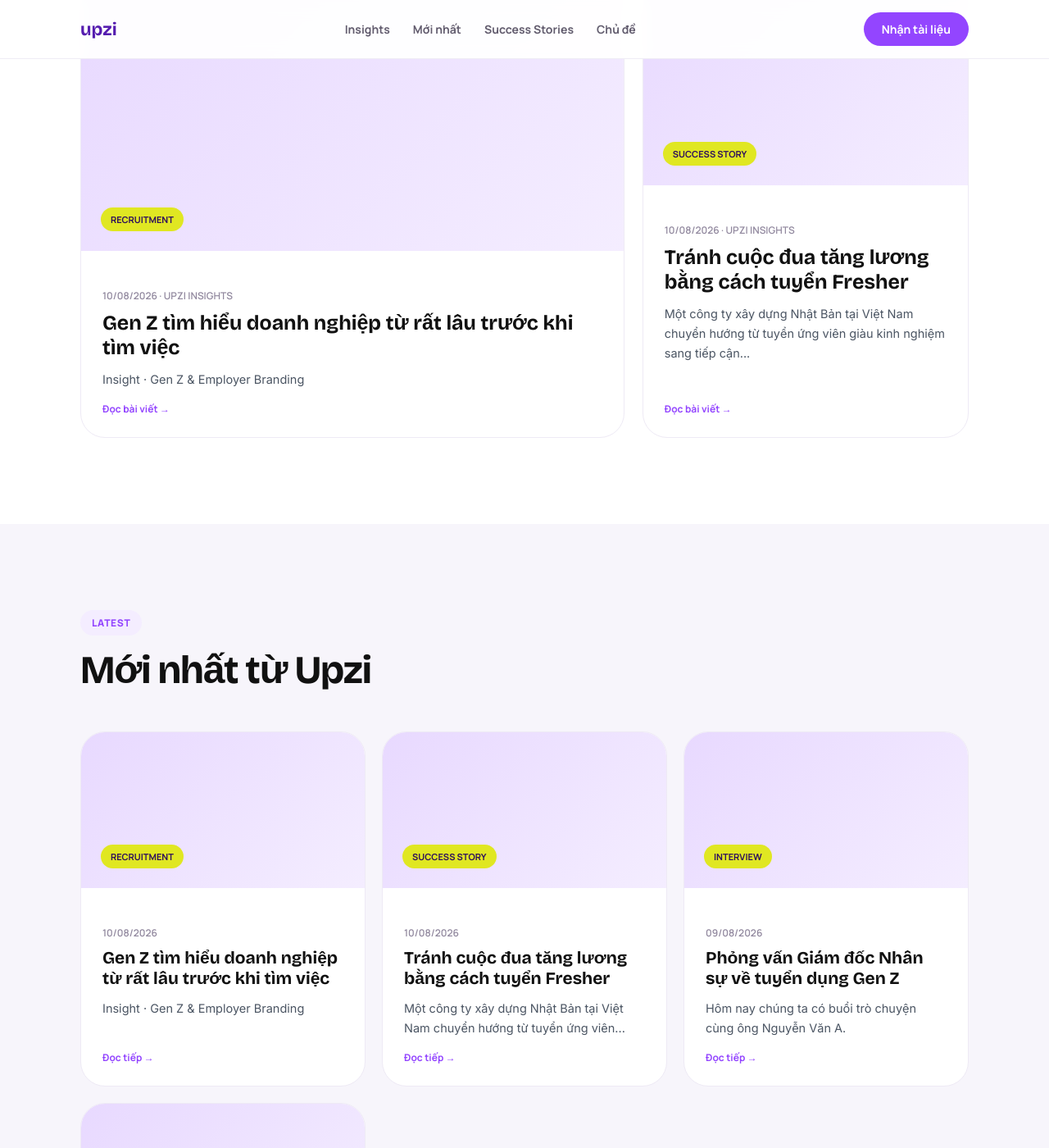
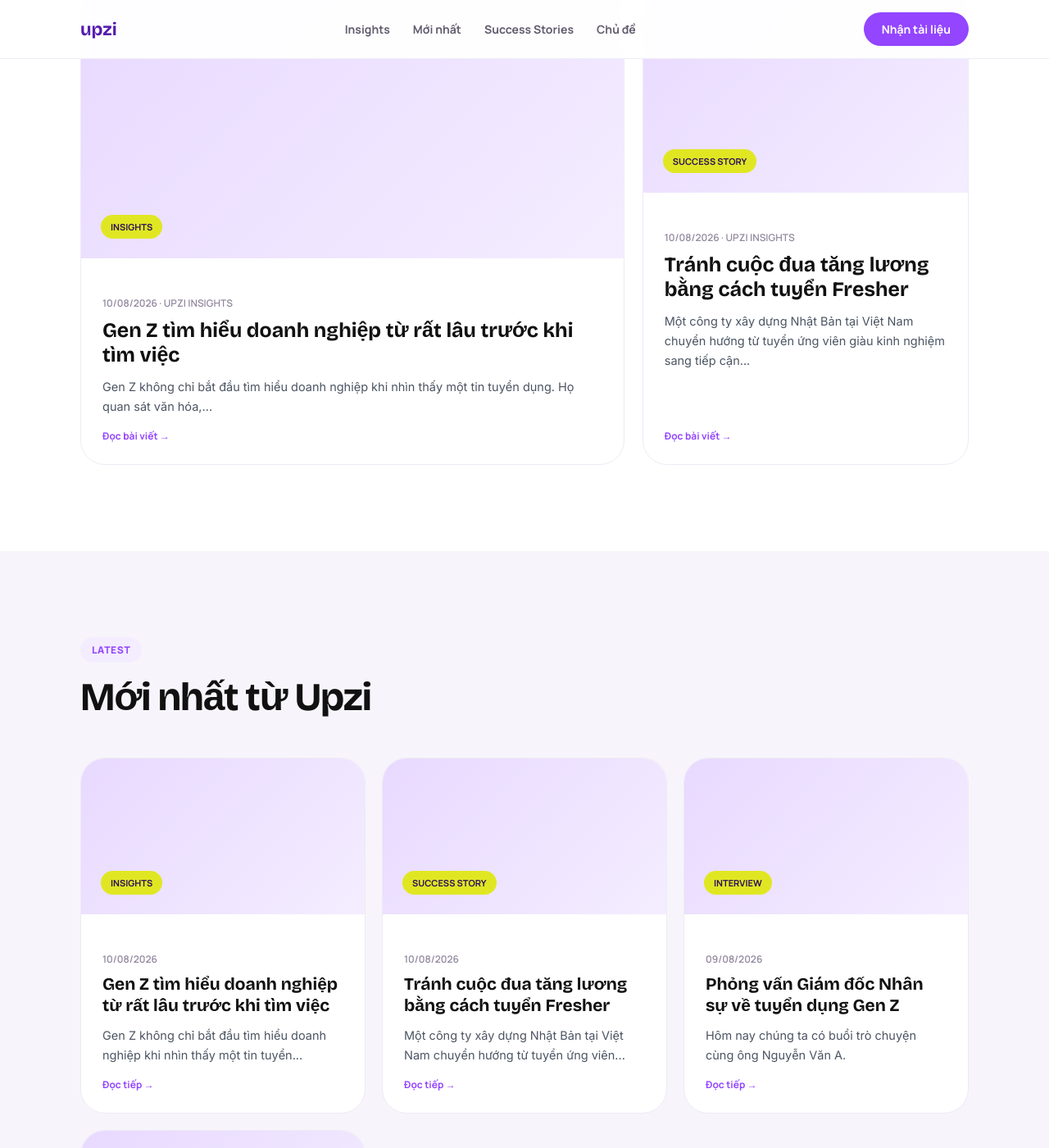
Before and after one commit to upzi-vn/staging, a Jekyll site: the page built from dung.html, in a window 1280 px wide and 1400 px high, scrolled down 936 px. Shown: the whole window at 82% size. Built offline with Jekyll 4.4.1, drawn with Linux system fonts in a browser that asks for light colours; some of the changed text lies outside the part shown.

Commit message:
2026-08-10-bai-viet-dau-tien.md

```diff
--- a/_posts/2026-08-10-bai-viet-dau-tien.md
+++ b/_posts/2026-08-10-bai-viet-dau-tien.md
@@ -1,144 +1,124 @@
 ---
 layout: index
-title: Gen Z tìm hiểu doanh nghiệp từ rất lâu trước khi tìm việc
-category: RECRUITMENT
+
+title: "Gen Z tìm hiểu doanh nghiệp từ rất lâu trước khi tìm việc"
+
+category: "Insights"
+
+description: >
+  Gen Z không chỉ bắt đầu tìm hiểu doanh nghiệp khi nhìn thấy một tin tuyển dụng.
+  Họ quan sát văn hóa, môi trường làm việc và cơ hội phát triển từ trước khi quyết định ứng tuyển.
+
+source: "VnExpress"
+
 ---
 
-<div class="eyebrow">
-  Insight · Gen Z & Employer Branding
-</div>
+<div class="section-grid">
 
-<h1>
-  Gen Z tìm hiểu doanh nghiệp
-  <span>trước khi quyết định ứng tuyển</span>
-</h1>
+  <div>
 
-<p class="hero-lead">
-  Với Gen Z, một công việc không chỉ được đánh giá bằng mức lương.
-  Trước khi quyết định ứng tuyển, người trẻ đã quan tâm đến môi trường,
-  cơ hội phát triển và cách doanh nghiệp đối xử với nhân viên.
-</p>
-
-<div class="meta">
-  <span>Chủ đề: Gen Z</span>
-  <span>Employer Branding</span>
-  <span>Tuyển dụng</span>
-  <span>Thị trường: Việt Nam</span>
-</div>
-
-
-<div>
-
-  <div class="eyebrow-light">
-    Bối cảnh
-  </div>
-
-  <h2>
-    Với Gen Z, hành trình tìm việc
-    không bắt đầu từ tin tuyển dụng
-  </h2>
-
-  <p>
-    Trước khi quyết định gắn bó với một doanh nghiệp, người trẻ quan tâm
-    đến nhiều yếu tố như cơ hội học hỏi và phát triển, môi trường làm việc,
-    sự hỗ trợ từ cấp trên, tính linh hoạt và cách doanh nghiệp đối xử
-    với nhân viên.
-  </p>
-
-  <p>
-    Theo dữ liệu được Navigos dẫn trong bài viết của VnExpress, khoảng
-    <strong>60% nhân sự Gen Z ưu tiên cơ hội học hỏi và phát triển</strong>,
-    trong khi 59% đề cao mức lương cạnh tranh. Bên cạnh đó, 50% lựa chọn
-    môi trường làm việc thân thiện và 46% coi trọng sự hỗ trợ từ cấp trên.
-  </p>
-
-</div>
-
-
-<div class="challenge-card">
-
-  <h3>
-    Điều Gen Z thực sự quan tâm
-  </h3>
-
-  <ul>
-
-    <li>
-      <span class="check">✓</span>
-      <span>
-        Cơ hội học hỏi và phát triển nghề nghiệp.
-      </span>
-    </li>
-
-    <li>
-      <span class="check">✓</span>
-      <span>
-        Môi trường làm việc thân thiện và phù hợp.
-      </span>
-    </li>
-
-    <li>
-      <span class="check">✓</span>
-      <span>
-        Sự hỗ trợ từ cấp trên và trải nghiệm làm việc.
-      </span>
-    </li>
-
-  </ul>
-
-</div>
-
-
-<div>
-
-  <div class="eyebrow">
-    Một thay đổi quan trọng
-  </div>
-
-  <h2>
-    Ứng viên không chỉ hỏi
-    <span class="accent">“Công ty đang tuyển gì?”</span>
-  </h2>
-
-  <p>
-    Họ còn quan tâm đến một câu hỏi khác:
-    <strong>“Nếu làm việc ở đây, mình sẽ nhận được gì và môi trường này
-    có phù hợp với mình không?”</strong>
-  </p>
-
-  <p>
-    Điều đó có nghĩa là doanh nghiệp có thể đã được ứng viên đánh giá
-    trước cả khi ứng viên thực sự nhìn thấy hoặc quan tâm đến một tin
-    tuyển dụng cụ thể.
-  </p>
-
-</div>
-
-
-<div class="stat-box">
-
-  <div class="stat">
-
-    <div class="num">
-      60%
+    <div class="eyebrow-light">
+      Insight
     </div>
 
+    <h2>
+      Gen Z tìm hiểu doanh nghiệp
+      <span class="accent">từ rất lâu trước khi tìm việc</span>
+    </h2>
+
     <p>
-      Nhân sự Gen Z ưu tiên cơ hội học hỏi và phát triển.
+      Với Gen Z, quyết định ứng tuyển không bắt đầu từ một tin tuyển dụng.
+      Trước khi tìm việc, họ đã chủ động tìm hiểu doanh nghiệp, văn hóa,
+      môi trường làm việc và những trải nghiệm mà nhân viên đang có.
     </p>
 
   </div>
 
 
-  <div class="stat">
+  <div class="challenge-card">
 
-    <div class="num">
-      50%
+    <h3>
+      Điều doanh nghiệp cần lưu ý
+    </h3>
+
+    <ul>
+
+      <li>
+        <span class="check">✓</span>
+        <span>
+          Cơ hội học hỏi và phát triển nghề nghiệp.
+        </span>
+      </li>
+
+      <li>
+        <span class="check">✓</span>
+        <span>
+          Môi trường làm việc thân thiện và phù hợp.
+        </span>
+      </li>
+
+      <li>
+        <span class="check">✓</span>
+        <span>
+          Sự hỗ trợ từ cấp trên và trải nghiệm làm việc.
+        </span>
+      </li>
+
+    </ul>
+
+  </div>
+
+</div>
+
+
+<div class="section-grid">
+
+  <div>
+
+    <div class="eyebrow">
+      Vì sao insight này quan trọng?
     </div>
 
+    <h2>
+      Ứng viên có thể biết về doanh nghiệp
+      <span class="accent">trước cả khi họ có ý định ứng tuyển.</span>
+    </h2>
+
     <p>
-      Đề cao môi trường làm việc thân thiện.
+      Khi tìm hiểu cơ hội nghề nghiệp, Gen Z không chỉ quan tâm đến công việc
+      và mức lương. Họ muốn biết doanh nghiệp thực sự vận hành như thế nào,
+      nhân viên được đối xử ra sao và liệu môi trường đó có phù hợp với mình hay không.
     </p>
+
+  </div>
+
+
+  <div class="stat-box">
+
+    <div class="stat">
+
+      <div class="num">
+        60%
+      </div>
+
+      <p>
+        Nhân sự Gen Z ưu tiên cơ hội học hỏi và phát triển.
+      </p>
+
+    </div>
+
+
+    <div class="stat">
+
+      <div class="num">
+        50%
+      </div>
+
+      <p>
+        Đề cao môi trường làm việc thân thiện.
+      </p>
+
+    </div>
 
   </div>
 
@@ -148,19 +128,17 @@
 <div class="section-head">
 
   <div class="eyebrow-light">
-    Employer Branding
+    Gen Z quan tâm điều gì?
   </div>
 
   <h2>
-    Doanh nghiệp được đánh giá
-    trước cả khi ứng viên nhìn thấy JD
+    Những yếu tố hình thành
+    <span class="accent">ấn tượng về doanh nghiệp</span>
   </h2>
 
   <p>
-    Gen Z đặc biệt nhạy cảm với uy tín của thương hiệu nhà tuyển dụng.
-    Những trải nghiệm hoặc đánh giá tiêu cực về văn hóa doanh nghiệp
-    có thể ảnh hưởng đến quyết định ứng tuyển, ngay cả khi mức lương
-    được đưa ra hấp dẫn.
+    Trước khi quyết định ứng tuyển, người trẻ có xu hướng đánh giá doanh nghiệp
+    thông qua nhiều khía cạnh của trải nghiệm nhân viên và môi trường làm việc.
   </p>
 
 </div>
@@ -242,20 +220,20 @@
 </div>
 
 
-<div>
+<div class="results-title">
 
   <div class="eyebrow-light">
-    Doanh nghiệp đang thay đổi
+    Những điểm đáng chú ý
   </div>
 
   <h2>
-    Employer Branding không còn là câu chuyện
-    <span class="accent">“để sau”</span>
+    Điều doanh nghiệp đang làm
+    để đáp ứng kỳ vọng của Gen Z
   </h2>
 
   <p>
-    Theo Navigos, nhiều doanh nghiệp đã bắt đầu thay đổi để đáp ứng
-    kỳ vọng của thế hệ trẻ.
+    Bài viết của VnExpress cho thấy các doanh nghiệp đang phải thay đổi
+    cách tiếp cận nhân sự để đáp ứng kỳ vọng ngày càng khác biệt của thế hệ trẻ.
   </p>
 
 </div>
@@ -316,98 +294,77 @@
 </div>
 
 
-<div class="section-head">
+<div class="section-grid">
 
-  <div class="eyebrow-light">
-    Khoảng cách cần thu hẹp
+  <div>
+
+    <div class="eyebrow-light">
+      Khoảng cách cần được nhìn nhận
+    </div>
+
+    <h2>
+      Kỳ vọng của ứng viên
+      <span class="accent">không phải lúc nào cũng đi cùng cách doanh nghiệp triển khai.</span>
+    </h2>
+
+    <p>
+      Đào tạo kỹ năng mềm và kỹ năng số được người trẻ coi trọng.
+      Tuy nhiên, theo thông tin được VnExpress dẫn lại, chỉ 9% doanh nghiệp
+      ưu tiên triển khai hoạt động này và 7% doanh nghiệp chưa có chiến lược cụ thể.
+    </p>
+
   </div>
 
-  <h2>
-    Điều Gen Z kỳ vọng
-    chưa phải lúc nào cũng là điều doanh nghiệp ưu tiên
-  </h2>
 
-  <p>
-    Bài viết của VnExpress cũng chỉ ra khoảng cách giữa những điều
-    người trẻ coi trọng và những gì doanh nghiệp thực sự triển khai.
-  </p>
+  <div class="challenge-card">
+
+    <h3>
+      Một số điểm đáng chú ý
+    </h3>
+
+    <ul>
+
+      <li>
+        <span class="check">✓</span>
+        <span>
+          Đào tạo kỹ năng mềm và kỹ năng số được người trẻ coi trọng.
+        </span>
+      </li>
+
+      <li>
+        <span class="check">✓</span>
+        <span>
+          Tuy nhiên, chỉ 9% doanh nghiệp ưu tiên triển khai hoạt động này.
+        </span>
+      </li>
+
+      <li>
+        <span class="check">✓</span>
+        <span>
+          7% doanh nghiệp chưa có chiến lược cụ thể.
+        </span>
+      </li>
+
+    </ul>
+
+  </div>
 
 </div>
 
 
-<div class="challenge-card">
+<div class="quote-wrap">
 
-  <h3>
-    Một ví dụ đáng chú ý
-  </h3>
-
-  <ul>
-
-    <li>
-      <span class="check">✓</span>
-      <span>
-        Đào tạo kỹ năng mềm và kỹ năng số được người trẻ coi trọng.
-      </span>
-    </li>
-
-    <li>
-      <span class="check">✓</span>
-      <span>
-        Tuy nhiên, chỉ 9% doanh nghiệp ưu tiên triển khai hoạt động này.
-      </span>
-    </li>
-
-    <li>
-      <span class="check">✓</span>
-      <span>
-        7% doanh nghiệp chưa có chiến lược cụ thể.
-      </span>
-    </li>
-
-  </ul>
-
-</div>
-
-
-<div>
-
-  <div class="eyebrow">
-    Insight cho doanh nghiệp
+  <div class="eyebrow-light">
+    Takeaway
   </div>
 
-  <h2>
-    Tuyển dụng không nên bắt đầu
-    <span class="accent">từ lúc đăng tin</span>
-  </h2>
-
-  <p>
-    Nếu ứng viên trẻ đã quan tâm đến môi trường, văn hóa và cơ hội
-    phát triển trước khi ứng tuyển, doanh nghiệp không nên chỉ xuất hiện
-    khi có nhu cầu tuyển người.
-  </p>
-
-  <p>
-    Thay vào đó, doanh nghiệp cần xây dựng sự hiện diện từ sớm để khi
-    Gen Z bắt đầu nghĩ đến việc tìm kiếm cơ hội nghề nghiệp, doanh nghiệp
-    đã là một cái tên quen thuộc trong tâm trí họ.
-  </p>
-
-</div>
-
-
-<div class="quote">
-
-  <div class="eyebrow-light">
-    Điểm đáng chú ý
-  </div>
-
-  <div class="quote-text">
-    “Doanh nghiệp không chỉ cần xuất hiện khi có vị trí cần tuyển.
-    Doanh nghiệp cần được ứng viên biết đến và cân nhắc từ trước.”
+  <div class="quote">
+    “Với Gen Z, trải nghiệm về doanh nghiệp bắt đầu
+    trước cả khi họ trở thành ứng viên.”
   </div>
 
   <div class="source">
-    Insight · Upzi
+    Insights · Upzi
   </div>
 
 </div>
@@ -416,39 +373,20 @@
 <div class="section-head">
 
   <div class="eyebrow-light">
-    Từ Employer Branding đến Recruitment
+    Nguồn tham khảo
   </div>
 
   <h2>
-    Khi ứng viên đã biết đến bạn,
-    tuyển dụng không còn bắt đầu từ con số 0
+    Đọc thêm về thay đổi trong hành vi của Gen Z
   </h2>
 
   <p>
-    Một thương hiệu tuyển dụng tốt giúp doanh nghiệp được biết đến trước.
-    Một trải nghiệm tuyển dụng tốt giúp ứng viên sẵn sàng bước tiếp sau đó.
-    Với Gen Z, hành trình này có thể đã bắt đầu trước cả khi họ mở
-    một tin tuyển dụng.
-  </p>
-
-</div>
-
-
-<div class="source-box">
-
-  <h3>
-    Nguồn tham khảo
-  </h3>
-
-  <p>
-    VnExpress — “Gen Z dần khiến nhà tuyển dụng thay đổi”
-  </p>
-
-  <p>
-    Dữ liệu được bài viết dẫn từ Navigos và Cốc Cốc Research.
+    Insight trên được tham khảo từ bài viết của VnExpress về cách Gen Z
+    đang tác động đến sự thay đổi trong tuyển dụng và môi trường làm việc.
   </p>
 
   <a
+    class="btn"
     href="https://vnexpress.net/gen-z-dan-khien-nha-tuyen-dung-thay-doi-5013490.html"
     target="_blank"
     rel="noopener"
@@ -459,16 +397,16 @@
 </div>
 
 
-<div class="cta">
+<div class="cta-section">
 
   <h2>
-    Muốn tiếp cận Gen Z
-    trước khi họ bắt đầu tìm việc?
+    Muốn hiểu ứng viên trẻ
+    đang nhìn doanh nghiệp của bạn như thế nào?
   </h2>
 
   <p>
-    Khám phá cách Upzi giúp doanh nghiệp xây dựng sự hiện diện
-    và tiếp cận nguồn ứng viên trẻ phù hợp hơn.
+    Khám phá cách Upzi giúp doanh nghiệp tiếp cận
+    và thu hút nguồn ứng viên trẻ phù hợp hơn.
   </p>
 
   <a
```
